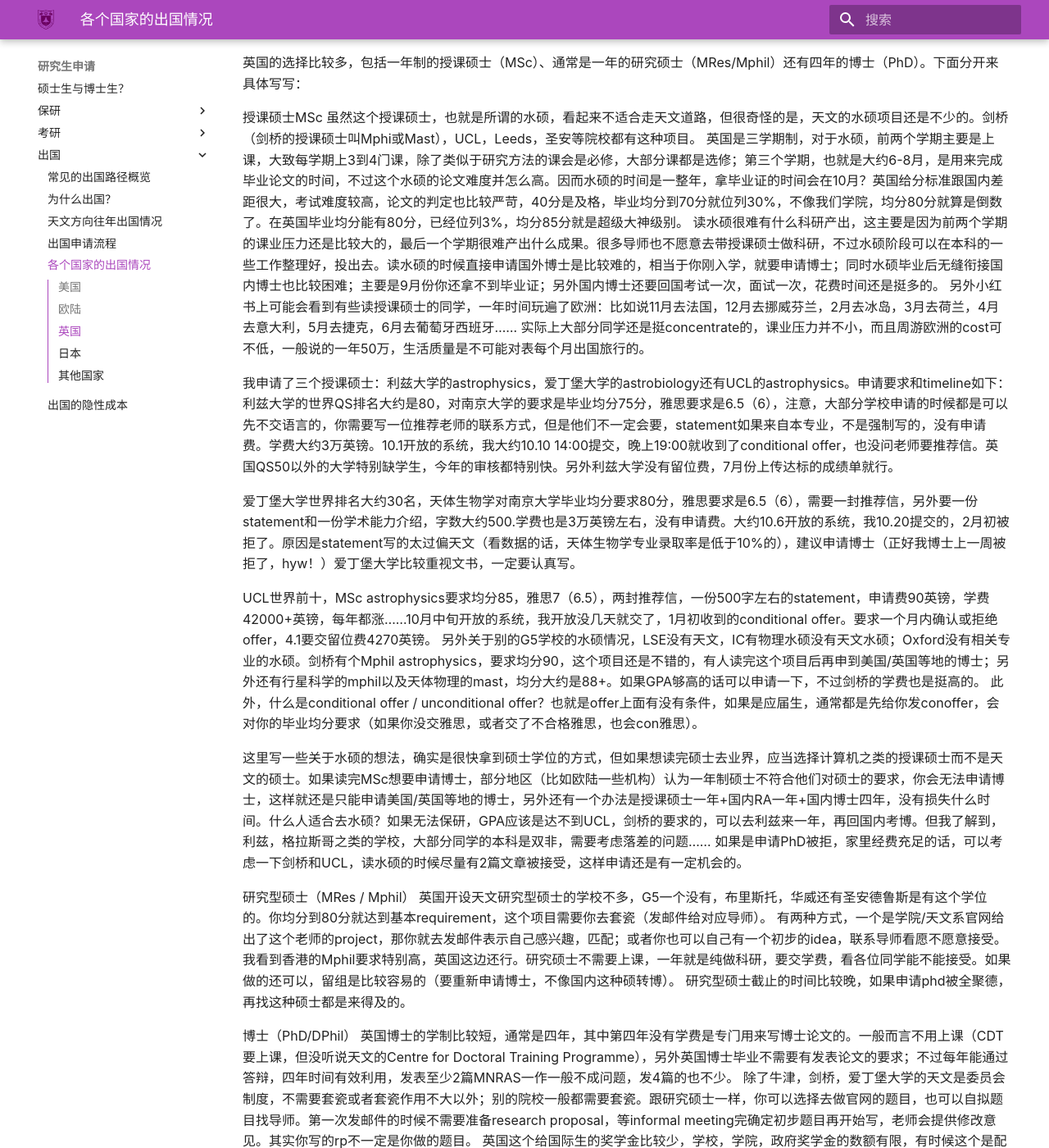
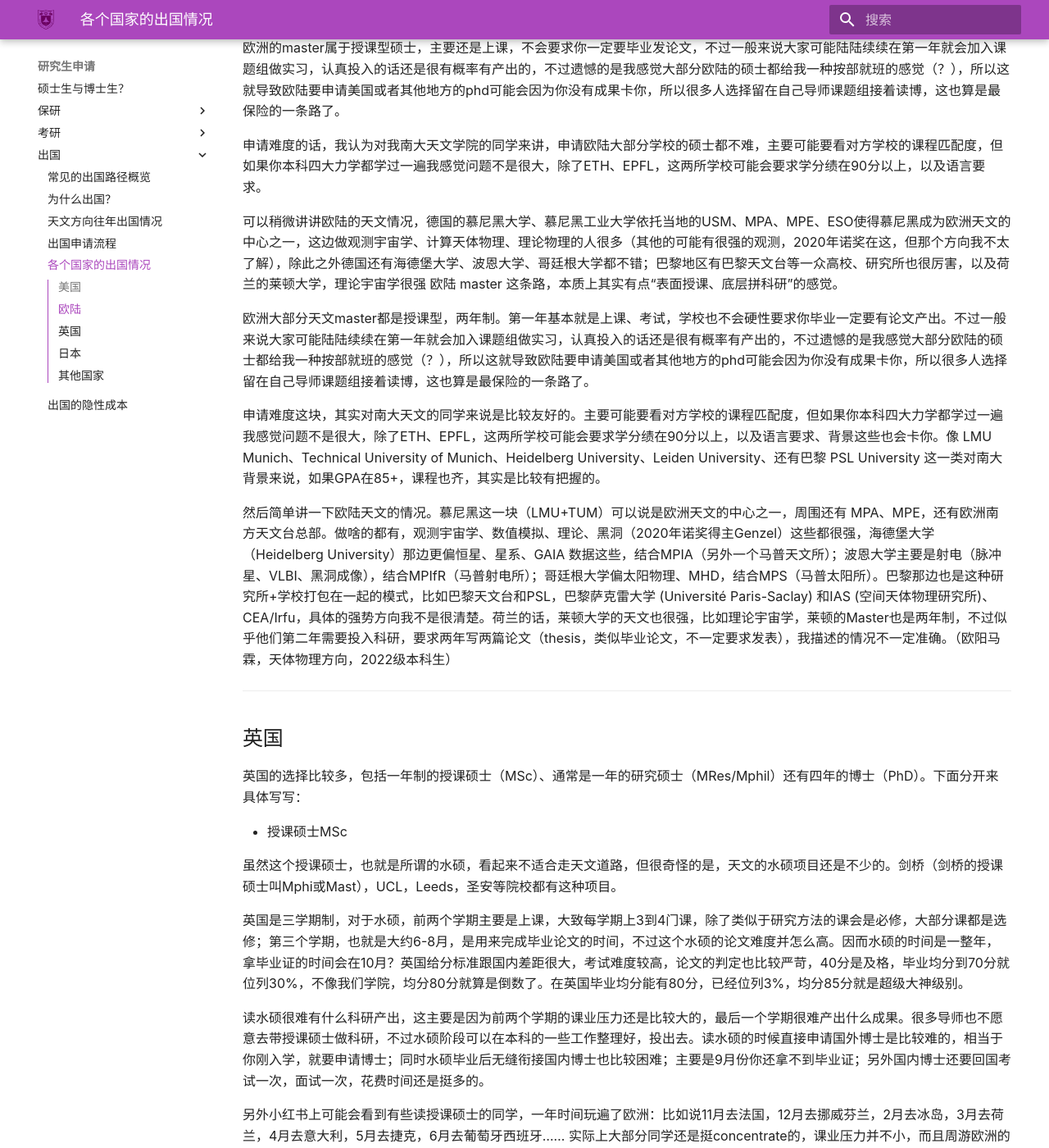
Before and after one commit to nju-astronomy/NJU-ASA, an MkDocs documentation site: the page built from docs/pathway/abroad/abroad_countries.md, in a window 1280 px wide and 1400 px high, scrolled down 1125 px. Shown: the whole window at 82% size. Built offline with MkDocs 1.6.1 and Material for MkDocs 9.7.7, drawn with Linux system fonts in a browser that asks for light colours; some web fonts are replaced; some of the changed text lies outside the part shown.

Commit message:
Update abroad_countries.md

```diff
--- a/docs/pathway/abroad/abroad_countries.md
+++ b/docs/pathway/abroad/abroad_countries.md
@@ -13,9 +13,26 @@
 
 ## 欧陆
 
+- 欧陆PHD
+
 欧陆的phd申请大部分要求硕士学位，原因在于欧陆的phd项目更像是岗位制，你申请一个“具体职位”或“具体课题”，通常由导师或课题组主导筛选，录取即直接确定研究方向，除了德国的IMPRS(International Max Planck Research School)，可能还有其他的项目下面欢迎补充，这个项目是学校出钱和类似committee的形式来筛选，不过也是非常难，每年差不多500+人竞争25的位置这样。
 
-培养周期一般为 3-4 年，更强调你已有的科研训练和与课题的匹配度。大部分欧陆国家（尤其德国、荷兰、北欧）将 PhD 视为带薪研究岗位，学生是合同制雇员，待遇相对稳定，但也意味着要求你要有独立开展工作的能力。所以套瓷可能在欧陆体系中是有用的，但是不幸的告诉你，从我在慕尼黑的观察来看，许多导师在有条件的情况下会优先考虑自己指导过的硕士学生继续攻读博士，这在欧洲体系中是比较常见的学术延续模式。因此，如果计划长期在欧洲发展，先在当地完成硕士阶段、在导师课题组中表现出稳定的科研能力，未来留下读博的概率往往高于直接跨校申请其他项目。当然，这并非绝对，但在实际操作层面确实是一个值得考虑的路径。（欧阳马霖，天体物理方向，2022级本科生）
+培养周期一般为3-4年，更强调你已有的科研训练和与课题的匹配度。大部分欧陆国家（尤其德国、荷兰、北欧）将 PhD 视为带薪研究岗位，学生是合同制雇员，待遇相对稳定，但也意味着要求你要有独立开展工作的能力。所以套瓷可能在欧陆体系中是有用的，但是不幸的告诉你，从我在慕尼黑的观察来看，许多导师在有条件的情况下会优先考虑自己指导过的硕士学生继续攻读博士，这在欧洲体系中是比较常见的学术延续模式。因此，如果计划长期在欧洲发展，先在当地完成硕士阶段、在导师课题组中表现出稳定的科研能力，未来留下读博的概率往往高于直接跨校申请其他项目。当然，这并非绝对，但在实际操作层面确实是一个值得考虑的路径。（欧阳马霖，天体物理方向，2022级本科生）
+
+- 欧陆master
+
+欧洲的master属于授课型硕士，主要还是上课，不会要求你一定要毕业发论文，不过一般来说大家可能陆陆续续在第一年就会加入课题组做实习，认真投入的话还是很有概率有产出的，不过遗憾的是我感觉大部分欧陆的硕士都给我一种按部就班的感觉（？），所以这就导致欧陆要申请美国或者其他地方的phd可能会因为你没有成果卡你，所以很多人选择留在自己导师课题组接着读博，这也算是最保险的一条路了。
+
+申请难度的话，我认为对我南大天文学院的同学来讲，申请欧陆大部分学校的硕士都不难，主要可能要看对方学校的课程匹配度，但如果你本科四大力学都学过一遍我感觉问题不是很大，除了ETH、EPFL，这两所学校可能会要求学分绩在90分以上，以及语言要求。
+
+可以稍微讲讲欧陆的天文情况，德国的慕尼黑大学、慕尼黑工业大学依托当地的USM、MPA、MPE、ESO使得慕尼黑成为欧洲天文的中心之一，这边做观测宇宙学、计算天体物理、理论物理的人很多（其他的可能有很强的观测，2020年诺奖在这，但那个方向我不太了解），除此之外德国还有海德堡大学、波恩大学、哥廷根大学都不错；巴黎地区有巴黎天文台等一众高校、研究所也很厉害，以及荷兰的莱顿大学，理论宇宙学很强
+欧陆 master 这条路，本质上其实有点“表面授课、底层拼科研”的感觉。
+
+欧洲大部分天文master都是授课型，两年制。第一年基本就是上课、考试，学校也不会硬性要求你毕业一定要有论文产出。不过一般来说大家可能陆陆续续在第一年就会加入课题组做实习，认真投入的话还是很有概率有产出的，不过遗憾的是我感觉大部分欧陆的硕士都给我一种按部就班的感觉（？），所以这就导致欧陆要申请美国或者其他地方的phd可能会因为你没有成果卡你，所以很多人选择留在自己导师课题组接着读博，这也算是最保险的一条路了。
+
+申请难度这块，其实对南大天文的同学来说是比较友好的。主要可能要看对方学校的课程匹配度，但如果你本科四大力学都学过一遍我感觉问题不是很大，除了ETH、EPFL，这两所学校可能会要求学分绩在90分以上，以及语言要求、背景这些也会卡你。像 LMU Munich、Technical University of Munich、Heidelberg University、Leiden University、还有巴黎 PSL University 这一类对南大背景来说，如果GPA在85+，课程也齐，其实是比较有把握的。
+
+然后简单讲一下欧陆天文的情况。慕尼黑这一块（LMU+TUM）可以说是欧洲天文的中心之一，周围还有 MPA、MPE，还有欧洲南方天文台总部。做啥的都有，观测宇宙学、数值模拟、理论、黑洞（2020年诺奖得主Genzel）这些都很强，海德堡大学（Heidelberg University）那边更偏恒星、星系、GAIA 数据这些，结合MPIA（另外一个马普天文所）；波恩大学主要是射电（脉冲星、VLBI、黑洞成像），结合MPIfR（马普射电所）；哥廷根大学偏太阳物理、MHD，结合MPS（马普太阳所）。巴黎那边也是这种研究所+学校打包在一起的模式，比如巴黎天文台和PSL，巴黎萨克雷大学 (Université Paris-Saclay) 和IAS (空间天体物理研究所)、CEA/Irfu，具体的强势方向我不是很清楚。荷兰的话，莱顿大学的天文也很强，比如理论宇宙学，莱顿的Master也是两年制，不过似乎他们第二年需要投入科研，要求两年写两篇论文（thesis，类似毕业论文，不一定要求发表），我描述的情况不一定准确。（欧阳马霖，天体物理方向，2022级本科生）
 
 ---
 
@@ -23,14 +40,19 @@
 
 英国的选择比较多，包括一年制的授课硕士（MSc）、通常是一年的研究硕士（MRes/Mphil）还有四年的博士（PhD）。下面分开来具体写写：
 
-授课硕士MSc
+- 授课硕士MSc
+
 虽然这个授课硕士，也就是所谓的水硕，看起来不适合走天文道路，但很奇怪的是，天文的水硕项目还是不少的。剑桥（剑桥的授课硕士叫Mphi或Mast），UCL，Leeds，圣安等院校都有这种项目。
+
 英国是三学期制，对于水硕，前两个学期主要是上课，大致每学期上3到4门课，除了类似于研究方法的课会是必修，大部分课都是选修；第三个学期，也就是大约6-8月，是用来完成毕业论文的时间，不过这个水硕的论文难度并怎么高。因而水硕的时间是一整年，拿毕业证的时间会在10月？英国给分标准跟国内差距很大，考试难度较高，论文的判定也比较严苛，40分是及格，毕业均分到70分就位列30%，不像我们学院，均分80分就算是倒数了。在英国毕业均分能有80分，已经位列3%，均分85分就是超级大神级别。
+
 读水硕很难有什么科研产出，这主要是因为前两个学期的课业压力还是比较大的，最后一个学期很难产出什么成果。很多导师也不愿意去带授课硕士做科研，不过水硕阶段可以在本科的一些工作整理好，投出去。读水硕的时候直接申请国外博士是比较难的，相当于你刚入学，就要申请博士；同时水硕毕业后无缝衔接国内博士也比较困难；主要是9月份你还拿不到毕业证；另外国内博士还要回国考试一次，面试一次，花费时间还是挺多的。
+
 另外小红书上可能会看到有些读授课硕士的同学，一年时间玩遍了欧洲：比如说11月去法国，12月去挪威芬兰，2月去冰岛，3月去荷兰，4月去意大利，5月去捷克，6月去葡萄牙西班牙…… 实际上大部分同学还是挺concentrate的，课业压力并不小，而且周游欧洲的cost可不低，一般说的一年50万，生活质量是不可能对表每个月出国旅行的。
 
 我申请了三个授课硕士：利兹大学的astrophysics，爱丁堡大学的astrobiology还有UCL的astrophysics。申请要求和timeline如下：
-利兹大学的世界QS排名大约是80，对南京大学的要求是毕业均分75分，雅思要求是6.5（6），注意，大部分学校申请的时候都是可以先不交语言的，你需要写一位推荐老师的联系方式，但是他们不一定会要，statement如果来自本专业，不是强制写的，没有申请费。学费大约3万英镑。10.1开放的系统，我大约10.10 14:00提交，晚上19:00就收到了conditional offer，也没问老师要推荐信。英国QS50以外的大学特别缺学生，今年的审核都特别快。另外利兹大学没有留位费，7月份上传达标的成绩单就行。
+
+利兹大学的世界QS排名大约是80，对南京大学的要求是毕业均分75分，雅思要求是6.5（6），注意大部分学校申请的时候都是可以先不交语言的，你需要写一位推荐老师的联系方式，但是他们不一定会要，statement如果来自本专业，不是强制写的，没有申请费。学费大约3万英镑。10.1开放的系统，我大约10.10 14:00提交，晚上19:00就收到了conditional offer，也没问老师要推荐信。英国QS50以外的大学特别缺学生，今年的审核都特别快。另外利兹大学没有留位费，7月份上传达标的成绩单就行。
 
 爱丁堡大学世界排名大约30名，天体生物学对南京大学毕业均分要求80分，雅思要求是6.5（6），需要一封推荐信，另外要一份statement和一份学术能力介绍，字数大约500.学费也是3万英镑左右，没有申请费。大约10.6开放的系统，我10.20提交的，2月初被拒了。原因是statement写的太过偏天文（看数据的话，天体生物学专业录取率是低于10%的），建议申请博士（正好我博士上一周被拒了，hyw！）爱丁堡大学比较重视文书，一定要认真写。
 
@@ -40,17 +62,25 @@
 
 这里写一些关于水硕的想法，确实是很快拿到硕士学位的方式，但如果想读完硕士去业界，应当选择计算机之类的授课硕士而不是天文的硕士。如果读完MSc想要申请博士，部分地区（比如欧陆一些机构）认为一年制硕士不符合他们对硕士的要求，你会无法申请博士，这样就还是只能申请美国/英国等地的博士，另外还有一个办法是授课硕士一年+国内RA一年+国内博士四年，没有损失什么时间。什么人适合去水硕？如果无法保研，GPA应该是达不到UCL，剑桥的要求的，可以去利兹来一年，再回国内考博。但我了解到，利兹，格拉斯哥之类的学校，大部分同学的本科是双非，需要考虑落差的问题…… 如果是申请PhD被拒，家里经费充足的话，可以考虑一下剑桥和UCL，读水硕的时候尽量有2篇文章被接受，这样申请还是有一定机会的。
 
-研究型硕士（MRes / Mphil）
+- 研究型硕士（MRes / Mphil）
+
 英国开设天文研究型硕士的学校不多，G5一个没有，布里斯托，华威还有圣安德鲁斯是有这个学位的。你均分到80分就达到基本requirement，这个项目需要你去套瓷（发邮件给对应导师）。
+
 有两种方式，一个是学院/天文系官网给出了这个老师的project，那你就去发邮件表示自己感兴趣，匹配；或者你也可以自己有一个初步的idea，联系导师看愿不愿意接受。我看到香港的Mphil要求特别高，英国这边还行。研究硕士不需要上课，一年就是纯做科研，要交学费，看各位同学能不能接受。如果做的还可以，留组是比较容易的（要重新申请博士，不像国内这种硕转博）。
+
 研究型硕士截止的时间比较晚，如果申请phd被全聚德，再找这种硕士都是来得及的。
 
-博士（PhD/DPhil）
+- 博士（PhD/DPhil）
+
 英国博士的学制比较短，通常是四年，其中第四年没有学费是专门用来写博士论文的。一般而言不用上课（CDT要上课，但没听说天文的Centre for Doctoral Training Programme），另外英国博士毕业不需要有发表论文的要求；不过每年能通过答辩，四年时间有效利用，发表至少2篇MNRAS一作一般不成问题，发4篇的也不少。
+
 除了牛津，剑桥，爱丁堡大学的天文是委员会制度，不需要套瓷或者套瓷作用不大以外；别的院校一般都需要套瓷。跟研究硕士一样，你可以选择去做官网的题目，也可以自拟题目找导师。第一次发邮件的时候不需要准备research proposal，等informal meeting完确定初步题目再开始写，老师会提供修改意见。其实你写的rp不一定是你做的题目。
+
 英国这个给国际生的奖学金比较少，学校，学院，政府奖学金的数额有限，有时候这个是配额的，你申请的导师可能今年没有指标，或者你没能申到内部奖学金。这个时候就要靠external funding，包括企业奖学金（你要做企业相关的题目，跟天文没关系），一些基金会的赞助（这个虽说钱是外面的，但走流程还是跟内部的一起走，不需要单独申请），还有别的国家政府提供的奖学金，比如CSC（平时说的公派留学，韩国，新加坡，智利，墨西哥，南非等国家都有类似的出资），如果申请CSC的话要声明或者填表，不需要再写什么陈述。
+
 关于CSC可以再多说一些，CSC有联合培养博士和直接攻博，攻博又分个人渠道和合作渠道。英国这边一般都是合作渠道，也就是你凭借博士offer和CSC提名信在中国基金委的系统来申请（这俩不是一个东西，CSC提名一般会晚一些，2月底通常都会发下来）。攻博的系统在3.10开放，4.1截止。合作渠道的受理单位是南京大学国际化合作处，他们今年是要求3.27提交，他们会审核材料，有问题会打电话给你们，看的挺细致的。合作渠道在6月出结果。最后，不要以为拿到提名就稳了，英国学校经常2:1，3:1超额提名，基金委会刷到好多人。如果被刷，就得自费博或者再战了。
-关于录取率，爱丁堡11:610，牛津10:400+；国内去导师制英国PhD其实很少，所以我也无法确认难度   （濮阳竣，天体物理方向，2022级本科生）。
+
+关于录取率，爱丁堡11:610，牛津10:400+；国内去导师制英国PhD其实很少，所以我也无法确认难度。（濮阳竣，天体物理方向，2022级本科生）。
 
 ---
 
```
